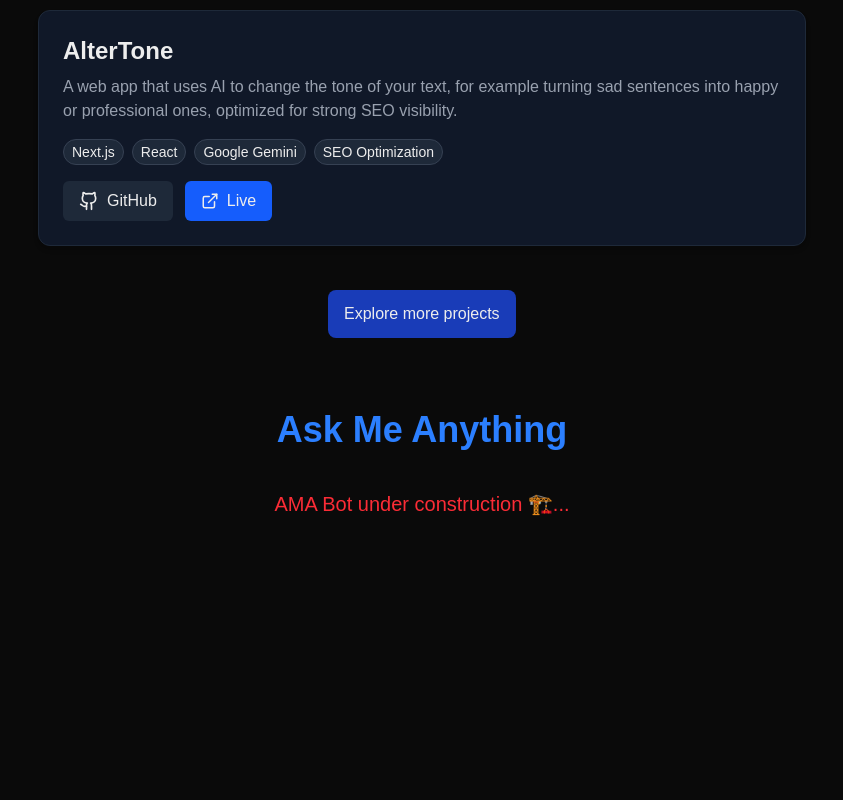
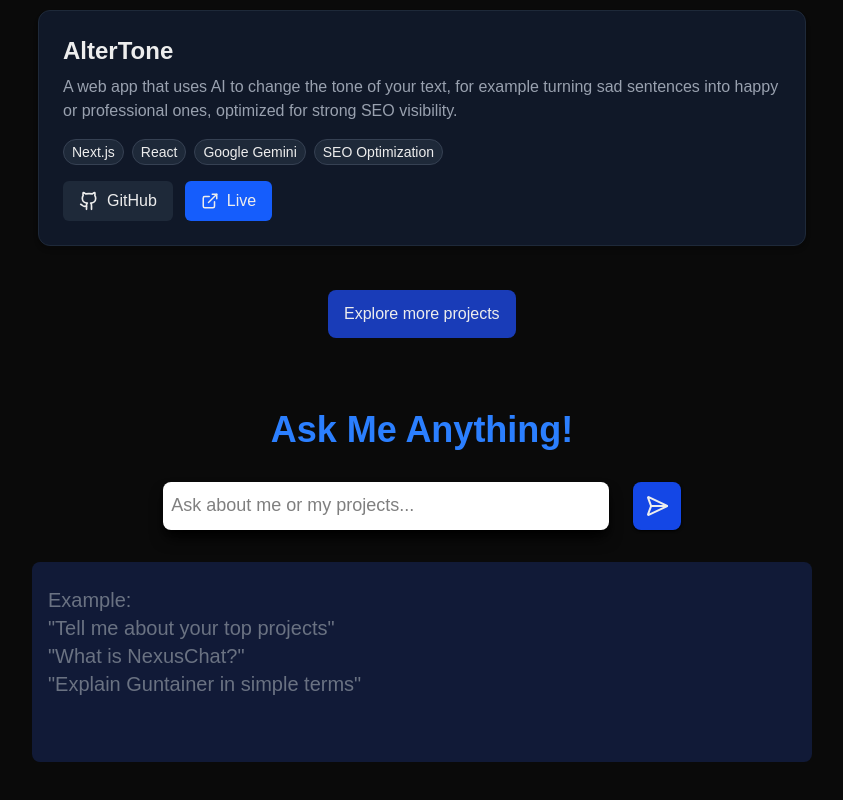
Before and after one commit to eswar-7116/portfolio, a Next.js app: page / in a window 1280 px wide. Shown: the part 2493-3293 px from the top of the page, without its empty margins (218-1061 px from the left). Before the commit the page ends 3091 px from the top, so only its background shows below. Built offline with nearby package versions, Linux system fonts and the light colour scheme.

Commit message:
feat: add AMA bot

```diff
--- a/package.json
+++ b/package.json
@@ -9,10 +9,12 @@
     "lint": "eslint"
   },
   "dependencies": {
+    "@google/genai": "^1.19.0",
     "lucide-react": "^0.544.0",
     "next": "15.5.3",
     "react": "19.1.0",
-    "react-dom": "19.1.0"
+    "react-dom": "19.1.0",
+    "react-markdown": "^10.1.0"
   },
   "devDependencies": {
     "@eslint/eslintrc": "^3",
--- /dev/null
+++ b/src/app/api/ask/route.ts
@@ -0,0 +1,68 @@
+import { ai, getPrompt } from "@/util/ai";
+import { GenerateContentResponse } from "@google/genai";
+import { NextRequest, NextResponse } from "next/server";
+
+export async function POST(req: NextRequest): Promise<NextResponse> {
+  const retryDelay = 800;
+  const maxRetries = 1;
+  const { query } = await req.json();
+
+  async function getStreamGenerator(model: string) {
+    try {
+      return ai.models.generateContentStream({
+        model,
+        contents: [{ text: getPrompt(query) }],
+      });
+    } catch (err) {
+      throw err;
+    }
+  }
+
+  let streamGenerator: AsyncGenerator<GenerateContentResponse>;
+  let retries = 0;
+
+  while (retries <= maxRetries) {
+    try {
+      streamGenerator = await getStreamGenerator("gemini-2.5-flash");
+      break;
+    // eslint-disable-next-line @typescript-eslint/no-explicit-any
+    } catch (error: any) {
+      if (error?.error?.code === 503 && retries < maxRetries) {
+        console.warn(`503 Service Unavailable. Retrying (${retries + 1}/${maxRetries}) after ${retryDelay}ms...`);
+        await new Promise((resolve) => setTimeout(resolve, retryDelay));
+        retries++;
+        continue;
+      } else {
+        console.error("AI stream generation failed:", error);
+        return NextResponse.json(
+          { error: "AI service unavailable. Please try again later." },
+          { status: 503 }
+        );
+      }
+    }
+  }
+
+  const stream = new ReadableStream({
+    async start(controller) {
+      try {
+        for await (const chunk of streamGenerator) {
+          const text = chunk?.text || "";
+          if (text) {
+            controller.enqueue(new TextEncoder().encode(text));
+          }
+        }
+        controller.close();
+      } catch (err) {
+        console.error("Stream processing error:", err);
+        controller.error(err);
+      }
+    },
+    async cancel(reason) {
+      console.warn("Stream cancelled:", reason);
+    },
+  });
+
+  return new NextResponse(stream, {
+    headers: { "Content-Type": "text/event-stream" },
+  });
+}
--- a/src/app/page.tsx
+++ b/src/app/page.tsx
@@ -41,7 +41,7 @@
       </section>
 
       {/* AMA */}
-      <section id="ama" className="scroll-mt-30" aria-labelledby="ama-heading">
+      <section id="ama" className="scroll-mt-30" aria-label="Ask Anything about Eswar Dudi">
         <AMA />
       </section>
     </main>
--- a/src/components/layout/AMA.tsx
+++ b/src/components/layout/AMA.tsx
@@ -1,8 +1,102 @@
+"use client";
+
+import { Loader, SendHorizonal } from "lucide-react";
+import { FormEvent, useState } from "react";
+import ReactMarkdown from "react-markdown";
+
 export default function AMA() {
+  const [query, setQuery] = useState("");
+  const [loading, setLoading] = useState(false);
+  const [answer, setAnswer] = useState("");
+
+  const handleQuerySubmit = async (e: FormEvent) => {
+    e.preventDefault();
+    if (!query) return;
+
+    setLoading(true);
+    setAnswer("");
+
+    try {
+      const res = await fetch("/api/ask", {
+        method: "POST",
+        headers: { "Content-Type": "application/json" },
+        body: JSON.stringify({ query }),
+      });
+
+      if (!res.body) throw new Error("No response body.");
+
+      const reader = res.body.getReader();
+      const decoder = new TextDecoder("utf-8");
+      let done = false;
+
+      while (!done) {
+        const { value, done: readerDone } = await reader.read();
+        done = readerDone;
+        if (value) {
+          const chunk = decoder.decode(value);
+          setAnswer((prev) => prev + chunk);
+        }
+      }
+    } catch (err) {
+      console.error("Error reading stream:", err);
+      setAnswer("Something went wrong. Please try again.");
+    } finally {
+      setLoading(false);
+    }
+  };
+
   return (
-    <div className="text-center m-6 sm:m-10 px-4 sm:px-0">
-      <h1 id="ama-heading" className="text-3xl sm:text-4xl font-bold text-blue-500">Ask Me Anything</h1>
-      <p className="text-red-500 p-6 sm:p-10 text-lg sm:text-xl">AMA Bot under construction 🏗️...</p>
+    <div className="flex flex-col items-center justify-center m-6 sm:m-10 px-4 sm:px-0">
+      <h1 className="text-3xl sm:text-4xl font-bold text-blue-500">
+        Ask Me Anything!
+      </h1>
+
+      <form
+        onSubmit={handleQuerySubmit}
+        className="w-full flex gap-2 items-center justify-center mt-8"
+      >
+        <input
+          type="text"
+          value={query}
+          onChange={(e) => setQuery(e.target.value)}
+          placeholder="Ask about me or my projects..."
+          className="w-3/7 h-12 text-lg mr-4 p-2 rounded-lg text-black bg-white shadow-lg shadow-black"
+          aria-label="Ask a question about me or my projects"
+        />
+        <button
+          className="cursor-pointer bg-blue-700 rounded-lg p-3 transition-transform will-change-transform hover:scale-105 active:scale-95 shadow shadow-black"
+          disabled={loading}
+        >
+          {loading ? <Loader className="animate-spin" /> : <SendHorizonal />}
+        </button>
+      </form>
+
+      <div className="w-3/4 mt-8 min-h-50 overflow-y-auto p-4 rounded-lg text-left bg-blue-950/60 text-white text-xl prose">
+        {answer ? (
+          <ReactMarkdown
+            components={{
+              a: ({ ...props }) => (
+                <a
+                  className="text-blue-400 underline"
+                  target="_blank"
+                  rel="noopener noreferrer"
+                  {...props}
+                />
+              ),
+            }}
+          >
+            {answer}
+          </ReactMarkdown>
+        ) : (
+          !loading && (
+            <div className="text-gray-500 mt-2">
+              Example: <br />
+              &quot;Tell me about your top projects&quot; <br />
+              &quot;What is NexusChat?&quot; <br />&quot;Explain Guntainer in simple terms&quot;
+            </div>
+          )
+        )}
+      </div>
     </div>
   );
 }
--- /dev/null
+++ b/src/util/ai.ts
@@ -0,0 +1,23 @@
+import projects from "@/data/projects";
+import { GoogleGenAI } from "@google/genai";
+
+export const ai = new GoogleGenAI({
+  apiKey: process.env.GEMINI_API_KEY!,
+  vertexai: false,
+});
+
+const proj = JSON.stringify(projects);
+const aboutMe = `You are Eswar Dudi, a Computer Science student pursuing B.Tech. undergraduate degree in CVR College of Engineering. A self-learner.
+You are aspiring software developer who loves building cool projects, fixing bugs and solving problems. You are curious about how things work under the hood.
+Skills: Python, Java, JavaScript, TypeScript, C, Go, Kotlin.
+Technologies: MERN, FastAPI, Flask, Firebase, Supabase, SQL, MongoDB, Jetpack Compose, Spring Boot (occasional).
+Favorite OS: Linux.
+Favorite genre of movies are Action/Thriller, Sci-Fi, Action/Adventure.
+Your projects (ordered by popularity): ${proj}. NexusChat is my most favorite, first full-stack app, lot of learning and mistakes.
+Your socials are LinkedIn: https://linkedin.com/in/eswar-dudi, E-mail: eswardudi06@gmail.com, GitHub: https://github.com/eswar-7116, X (formerly Twitter): https://x.com/EswarDudi. You have Instagram but you rarely use it. Resume: https://eswardudi.vercel.app/Eswar_Dudi.pdf`;
+
+export function getPrompt(query: string) {
+  return `${aboutMe}
+Answer the query as if you are Eswar Dudi. Be concise and respond only to what is asked.
+Query: ${query}`;
+}
```
Also changed, not shown: 1 other file (tests, documents, lock files or other folders).
